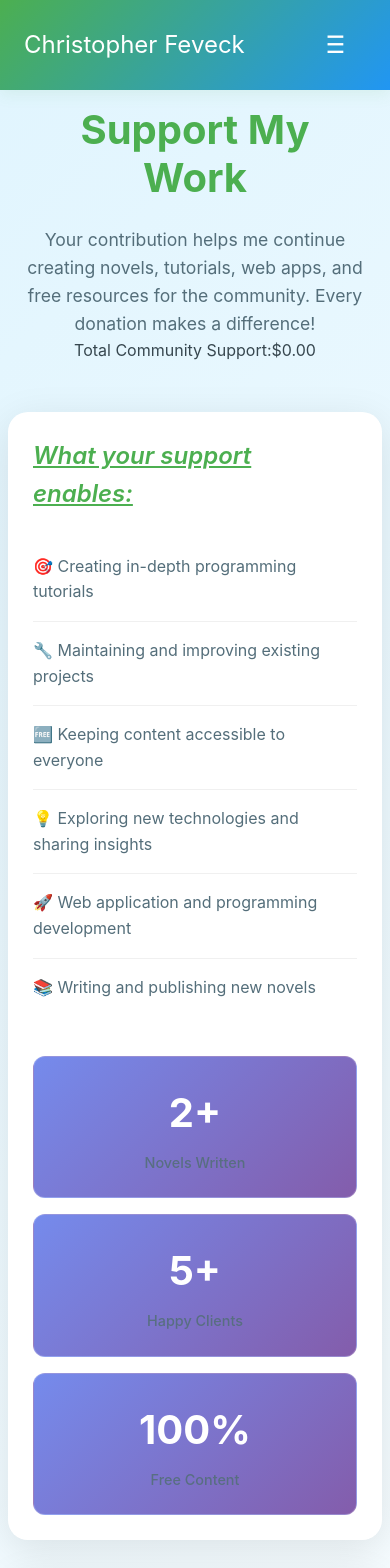
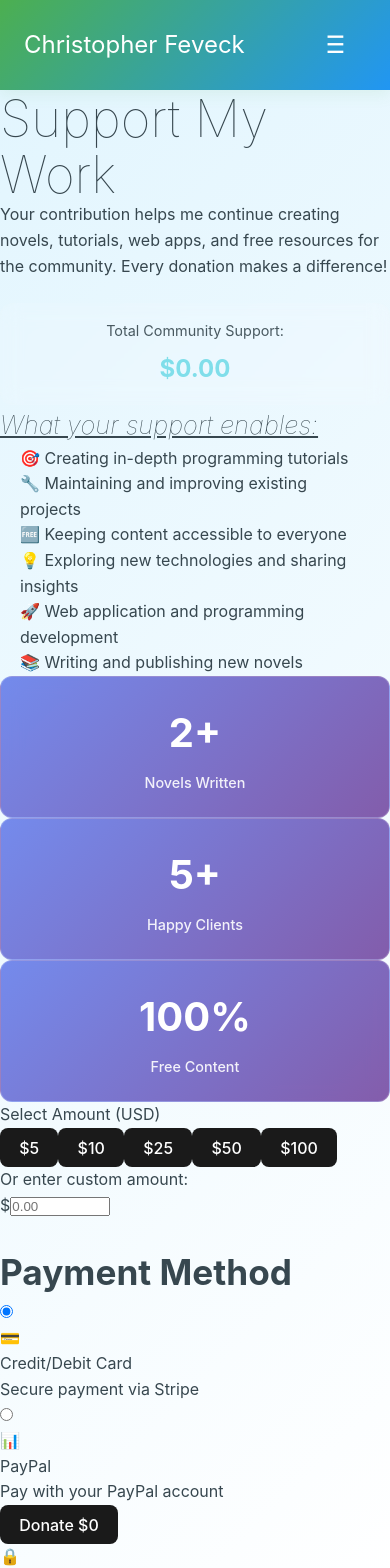
Before and after one commit to catbarber/chris-feveck, a React (Vite) app: page /donate in a window 390 px wide. Shown: the top 1568 px of the page. Built offline with nearby package versions, Linux system fonts and the light colour scheme; the HTML template or start-up script is replaced by a standard one.

Commit message:
Update DonationPage.css

```diff
--- a/src/pages/DonationPage.css
+++ b/src/pages/DonationPage.css
@@ -1,351 +1,139 @@
-/* src/pages/DonationPage.css */
-.donation-page {
-  min-height: 100vh;
-  background: linear-gradient(135deg, var(--spring-pastel) 0%, var(--spring-white) 100%);
-  padding: 2rem 1rem;
-  font-family: 'Inter', 'Segoe UI', 'Roboto', 'Helvetica Neue', Arial, sans-serif;
-  line-height: 1.6;
-}
+/* Add these styles to your existing DonationPage.css */
 
-.donation-container {
-  max-width: 1200px;
-  margin: 0 auto;
-}
-
-.donation-header {
+/* Total Raised Display */
+.total-raised {
   text-align: center;
-  margin-bottom: 3rem;
-  padding: 0 1rem;
-}
-
-.donation-header h1 {
-  color: var(--spring-primary);
-  font-size: clamp(2.5rem, 5vw, 3.5rem);
-  margin-bottom: 1.5rem;
-  font-weight: 700;
-  line-height: 1.2;
-}
-
-.donation-subtitle {
-  color: var(--text-secondary);
-  font-size: clamp(1.1rem, 2.5vw, 1.3rem);
-  line-height: 1.6;
-  max-width: 600px;
-  margin: 0 auto;
-  font-weight: 400;
-}
-
-.donation-content {
-  display: grid;
-  grid-template-columns: 1fr 1fr;
-  gap: 3rem;
-  align-items: start;
-}
-
-.donation-benefits {
-  background: var(--spring-white);
-  padding: 2.5rem;
-  border-radius: 20px;
-  box-shadow: 0 10px 40px rgba(0, 0, 0, 0.1);
-  border: 1px solid rgba(255, 255, 255, 0.2);
+  margin-top: 1.5rem;
+  padding: 1rem;
+  background: rgba(255, 255, 255, 0.1);
+  border-radius: 12px;
   backdrop-filter: blur(10px);
 }
 
-.donation-benefits h3 {
-  color: var(--spring-primary);
-  font-size: 1.5rem;
-  margin-bottom: 1.5rem;
-  font-weight: 600;
-}
-
-.benefits-list {
-  list-style: none;
-  padding: 0;
-  margin-bottom: 2.5rem;
-}
-
-.benefits-list li {
-  color: var(--text-secondary);
-  padding: 1rem 0;
-  border-bottom: 1px solid #f0f0f0;
-  display: flex;
-  align-items: center;
-  gap: 1rem;
-  font-size: 1rem;
-  transition: color 0.2s ease;
-}
-
-.benefits-list li:hover {
-  color: var(--spring-primary);
-}
-
-.benefits-list li:last-child {
-  border-bottom: none;
-}
-
-.impact-stats {
-  display: grid;
-  grid-template-columns: repeat(3, 1fr);
-  gap: 1rem;
-  text-align: center;
-}
-
-.stat {
-  padding: 1.5rem 1rem;
-  background: var(--spring-light);
-  border-radius: 12px;
-  border: 1px solid rgba(255, 255, 255, 0.2);
-  transition: transform 0.2s ease, box-shadow 0.2s ease;
-}
-
-.stat:hover {
-  transform: translateY(-2px);
-  box-shadow: 0 5px 15px rgba(0, 0, 0, 0.1);
-}
-
-.stat-number {
-  color: var(--spring-primary);
-  font-size: 1.8rem;
-  font-weight: 700;
+.total-label {
+  display: block;
+  font-size: 0.9rem;
+  opacity: 0.9;
   margin-bottom: 0.5rem;
 }
 
-.stat-label {
-  color: var(--text-secondary);
-  font-size: 0.85rem;
-  line-height: 1.4;
-  font-weight: 500;
+.total-amount {
+  font-size: 1.5rem;
+  font-weight: 700;
+  color: #80deea;
 }
 
-.donation-form {
-  background: var(--spring-white);
-  padding: 2.5rem;
-  border-radius: 20px;
-  box-shadow: 0 10px 40px rgba(0, 0, 0, 0.1);
-  border: 1px solid rgba(255, 255, 255, 0.2);
-  backdrop-filter: blur(10px);
-  position: sticky;
-  top: 2rem;
-}
-
-.form-section {
-  margin-bottom: 2rem;
-}
-
-.section-label {
-  display: block;
-  color: var(--spring-primary);
-  font-size: 1.1rem;
-  font-weight: 600;
+/* Email Input Section */
+.email-input-wrapper {
+  display: flex;
+  gap: 1rem;
   margin-bottom: 1rem;
 }
 
-.section-label h2 {
-  font-weight: 600 !important;
-  font-size: 1.3rem;
-  margin: 0;
-  color: var(--spring-primary);
+.email-input {
+  flex: 1;
+  padding: 1rem;
+  border: 2px solid #e5e7eb;
+  border-radius: 8px;
+  font-size: 1rem;
+  transition: all 0.3s ease;
 }
 
-.amount-options {
-  display: grid;
-  grid-template-columns: repeat(3, 1fr);
-  gap: 0.75rem;
-  margin-bottom: 1.5rem;
-}
-
-.amount-option {
-  background: linear-gradient(135deg, #667eea 0%, #764ba2 100%);
-  border: 2px solid transparent;
-  color: var(--spring-white);
-  padding: 1rem 0.5rem;
-  border-radius: 12px;
-  font-size: 1.1rem;
-  font-weight: 600;
-  cursor: pointer;
-  transition: all 0.3s ease;
-  text-align: center;
-}
-
-.amount-option:hover {
-  transform: translateY(-2px);
-  box-shadow: 0 5px 15px rgba(102, 126, 234, 0.3);
-}
-
-.amount-option.selected {
-  background: var(--spring-blossom);
-  color: var(--spring-dark);
-  border-color: var(--spring-primary);
-  transform: scale(1.05);
-}
-
-.custom-amount {
-  margin-top: 1.5rem;
-}
-
-.custom-amount label {
-  display: block;
-  color: var(--text-secondary);
-  font-weight: 500;
-  margin-bottom: 0.75rem;
-}
-
-.custom-input-wrapper {
-  position: relative;
-  display: flex;
-  align-items: center;
-  max-width: 200px;
-}
-
-.currency-symbol {
-  position: absolute;
-  left: 1rem;
-  color: var(--text-secondary);
-  font-weight: 600;
-  font-size: 1.1rem;
-  z-index: 2;
-}
-
-.custom-amount-input {
-  padding: 1rem 1rem 1rem 2.5rem;
-  border: 2px solid #e5e7eb;
-  border-radius: 12px;
-  font-size: 1.1rem;
-  font-weight: 600;
-  transition: all 0.3s ease;
-  background-color: white;
-  width: 100%;
-  box-sizing: border-box;
-  font-family: inherit;
-}
-
-.custom-amount-input:focus {
+.email-input:focus {
   outline: none;
   border-color: var(--spring-primary);
   box-shadow: 0 0 0 3px rgba(102, 126, 234, 0.1);
 }
 
-.custom-amount-input:hover:not(:focus):not(.disabled) {
-  border-color: #9ca3af;
+.email-submit-btn {
+  background: var(--spring-primary);
+  color: white;
+  border: none;
+  padding: 1rem 2rem;
+  border-radius: 8px;
+  font-weight: 600;
+  cursor: pointer;
+  transition: all 0.3s ease;
+  white-space: nowrap;
 }
 
-.custom-amount-input.error {
-  border-color: #ef4444;
+.email-submit-btn:hover:not(:disabled) {
+  background: var(--spring-secondary);
 }
 
-.custom-amount-input.error:focus {
-  border-color: #ef4444;
-  box-shadow: 0 0 0 3px rgba(239, 68, 68, 0.1);
-}
-
-.custom-amount-input.disabled {
-  background-color: #f9fafb;
-  color: #6b7280;
+.email-submit-btn:disabled {
+  opacity: 0.6;
   cursor: not-allowed;
 }
 
-.error-message {
-  color: #ef4444;
-  font-size: 0.875rem;
-  margin-top: 0.5rem;
+.email-note {
+  font-size: 0.9rem;
+  color: var(--text-secondary);
+  line-height: 1.5;
+  margin: 0;
+}
+
+/* Error Banner */
+.error-banner {
+  background: #fee2e2;
+  color: #dc2626;
+  padding: 1rem;
+  border-radius: 8px;
+  border: 1px solid #fecaca;
+  margin: 1rem 0;
   font-weight: 500;
 }
 
-.payment-methods {
+/* Enhanced Success State */
+.success-actions {
   display: flex;
-  flex-direction: column;
   gap: 1rem;
+  justify-content: center;
+  flex-wrap: wrap;
+  margin: 2rem 0;
 }
 
-.payment-option {
-  display: flex;
-  align-items: center;
-  gap: 1rem;
-  padding: 1.25rem;
-  border: 2px solid #f0f0f0;
-  border-radius: 12px;
-  cursor: pointer;
-  transition: all 0.3s ease;
-  background: white;
-}
-
-.payment-option:hover {
-  border-color: var(--spring-primary);
-  transform: translateY(-1px);
-  box-shadow: 0 5px 15px rgba(0, 0, 0, 0.1);
-}
-
-.payment-option input[type="radio"] {
-  margin: 0;
-  width: 20px;
-  height: 20px;
-  accent-color: var(--spring-primary);
-}
-
-.payment-content {
-  display: flex;
-  align-items: center;
-  gap: 1rem;
-  flex: 1;
-}
-
-.payment-icon {
-  font-size: 1.5rem;
-  width: 40px;
-  height: 40px;
-  display: flex;
-  align-items: center;
-  justify-content: center;
-  background: var(--spring-light);
+.print-receipt-btn {
+  background: transparent;
+  color: var(--spring-primary);
+  border: 2px solid var(--spring-primary);
+  padding: 1rem 2rem;
   border-radius: 8px;
-}
-
-.payment-info {
-  flex: 1;
-}
-
-.payment-name {
-  font-weight: 600;
-  color: var(--spring-dark);
-  margin-bottom: 0.25rem;
-}
-
-.payment-desc {
-  color: var(--text-secondary);
-  font-size: 0.9rem;
-}
-
-.donate-button {
-  width: 100%;
-  background: linear-gradient(135deg, var(--spring-primary), var(--spring-accent));
-  color: var(--spring-white);
-  border: none;
-  padding: 1.25rem 2rem;
-  border-radius: 12px;
-  font-size: 1.2rem;
   font-weight: 600;
   cursor: pointer;
   transition: all 0.3s ease;
-  margin: 1.5rem 0;
-  font-family: inherit;
-  display: flex;
-  align-items: center;
-  justify-content: center;
-  gap: 0.75rem;
 }
 
-.donate-button:hover:not(:disabled) {
-  background: linear-gradient(135deg, var(--spring-secondary), var(--spring-primary));
-  transform: translateY(-2px);
-  box-shadow: 0 8px 25px rgba(102, 126, 234, 0.3);
+.print-receipt-btn:hover {
+  background: var(--spring-primary);
+  color: white;
 }
 
-.donate-button:disabled {
-  opacity: 0.6;
-  cursor: not-allowed;
-  transform: none;
+.transaction-id {
+  font-family: 'Courier New', monospace;
+  font-size: 0.9rem;
+  word-break: break-all;
 }
 
+.community-impact {
+  text-align: center;
+  margin-top: 2rem;
+  padding: 1.5rem;
+  background: var(--spring-light);
+  border-radius: 12px;
+}
+
+.community-impact h3 {
+  color: var(--spring-primary);
+  margin-bottom: 1rem;
+}
+
+.community-impact p {
+  margin: 0;
+  font-size: 1.1rem;
+}
+
+/* Loading States */
 .processing-spinner {
   width: 20px;
   height: 20px;
@@ -360,210 +148,31 @@
   100% { transform: rotate(360deg); }
 }
 
-.security-notice {
-  display: flex;
-  align-items: center;
-  justify-content: center;
-  gap: 0.75rem;
-  color: var(--text-secondary);
-  font-size: 0.9rem;
-  font-weight: 500;
-}
-
-.lock-icon {
-  font-size: 1.1rem;
-}
-
-/* Success State */
-.donation-success {
-  max-width: 500px;
-  margin: 2rem auto;
-  background: var(--spring-white);
-  padding: 3rem 2rem;
-  border-radius: 20px;
-  text-align: center;
-  box-shadow: 0 20px 60px rgba(0, 0, 0, 0.1);
-  border: 1px solid rgba(255, 255, 255, 0.2);
-}
-
-.success-animation {
-  position: relative;
-  margin-bottom: 2rem;
-}
-
-.success-icon {
-  font-size: 4rem;
-  margin-bottom: 1rem;
-  animation: bounce 0.6s ease-in-out;
-}
-
-.success-checkmark {
-  font-size: 3rem;
-  color: #10b981;
-  font-weight: bold;
-  animation: scaleIn 0.5s ease-out;
-}
-
-@keyframes bounce {
-  0%, 20%, 60%, 100% { transform: translateY(0); }
-  40% { transform: translateY(-10px); }
-  80% { transform: translateY(-5px); }
-}
-
-@keyframes scaleIn {
-  0% { transform: scale(0); opacity: 0; }
-  70% { transform: scale(1.2); }
-  100% { transform: scale(1); opacity: 1; }
-}
-
-.donation-success h2 {
-  color: var(--spring-primary);
-  font-size: 2rem;
-  margin-bottom: 1rem;
-  font-weight: 700;
-}
-
-.donation-success p {
-  color: var(--text-secondary);
-  font-size: 1.1rem;
-  line-height: 1.6;
-  margin-bottom: 2rem;
-}
-
-.success-details {
-  background: var(--spring-light);
-  padding: 1.5rem;
-  border-radius: 12px;
-  margin: 2rem 0;
-  text-align: left;
-}
-
-.detail-item {
-  display: flex;
-  justify-content: space-between;
-  align-items: center;
-  padding: 0.5rem 0;
-  border-bottom: 1px solid #f0f0f0;
-}
-
-.detail-item:last-child {
-  border-bottom: none;
-}
-
-.detail-label {
-  color: var(--text-secondary);
-  font-weight: 500;
-}
-
-.detail-value {
-  color: var(--spring-primary);
-  font-weight: 600;
-}
-
-.new-donation-btn {
-  background: linear-gradient(135deg, var(--spring-primary), var(--spring-accent));
-  color: var(--spring-white);
-  border: none;
-  padding: 1rem 2rem;
-  border-radius: 12px;
-  font-size: 1.1rem;
-  font-weight: 600;
-  cursor: pointer;
-  transition: all 0.3s ease;
-  font-family: inherit;
-}
-
-.new-donation-btn:hover {
-  background: linear-gradient(135deg, var(--spring-secondary), var(--spring-primary));
-  transform: translateY(-2px);
-  box-shadow: 0 8px 25px rgba(102, 126, 234, 0.3);
-}
-
-/* Mobile styles */
-@media (max-width: 768px) {
-  .donation-page {
-    padding: 1rem 0.5rem;
+/* Print Styles */
+@media print {
+  .donation-success {
+    box-shadow: none !important;
+    border: 1px solid #ccc !important;
   }
 
-  .donation-content {
-    grid-template-columns: 1fr;
-    gap: 2rem;
-  }
-
-  .donation-benefits,
-  .donation-form {
-    padding: 1.5rem;
-  }
-
-  .amount-options {
-    grid-template-columns: repeat(2, 1fr);
-  }
-
-  .impact-stats {
-    grid-template-columns: 1fr;
-    gap: 1rem;
-  }
-
-  .payment-option {
-    padding: 1rem;
-  }
-
-  .payment-content {
-    gap: 0.75rem;
-  }
-
-  .donation-success {
-    margin: 1rem auto;
-    padding: 2rem 1.5rem;
-  }
-
-  .donation-success h2 {
-    font-size: 1.75rem;
+  .success-actions {
+    display: none !important;
   }
 }
 
-/* Tablet styles */
-@media (min-width: 769px) and (max-width: 1024px) {
-  .donation-content {
-    gap: 2rem;
+/* Enhanced Mobile Styles */
+@media (max-width: 768px) {
+  .email-input-wrapper {
+    flex-direction: column;
   }
 
-  .donation-benefits,
-  .donation-form {
-    padding: 2rem;
+  .success-actions {
+    flex-direction: column;
+    align-items: center;
   }
 
-  .amount-options {
-    grid-template-columns: repeat(3, 1fr);
+  .new-donation-btn,
+  .print-receipt-btn {
+    width: 200px;
   }
 }
-
-/* Focus styles for accessibility */
-.amount-option:focus,
-.custom-amount-input:focus,
-.payment-option:focus-within,
-.donate-button:focus,
-.new-donation-btn:focus {
-  outline: 2px solid var(--spring-primary);
-  outline-offset: 2px;
-}
-
-/* Reduced motion support */
-@media (prefers-reduced-motion: reduce) {
-  .amount-option,
-  .payment-option,
-  .donate-button,
-  .new-donation-btn,
-  .stat {
-    transition: none;
-  }
-
-  .processing-spinner {
-    animation: none;
-  }
-
-  .success-icon,
-  .success-checkmark {
-    animation: none;
-  }
-}
```
